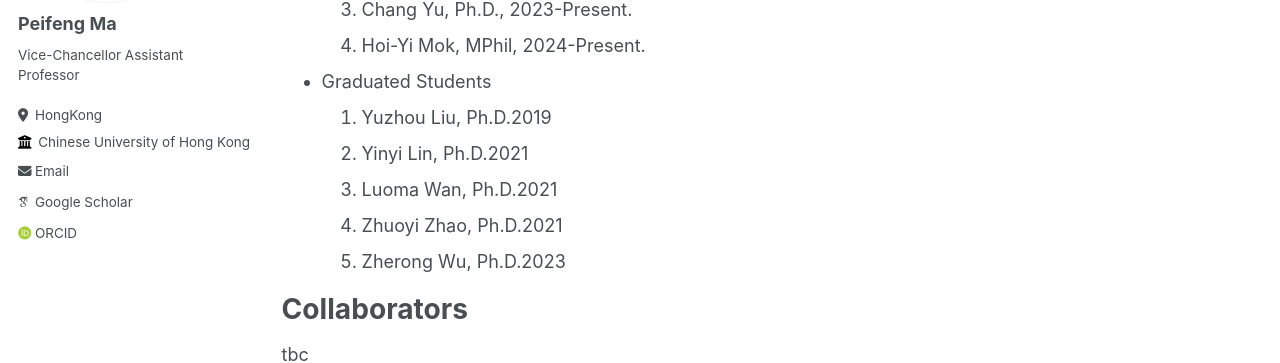
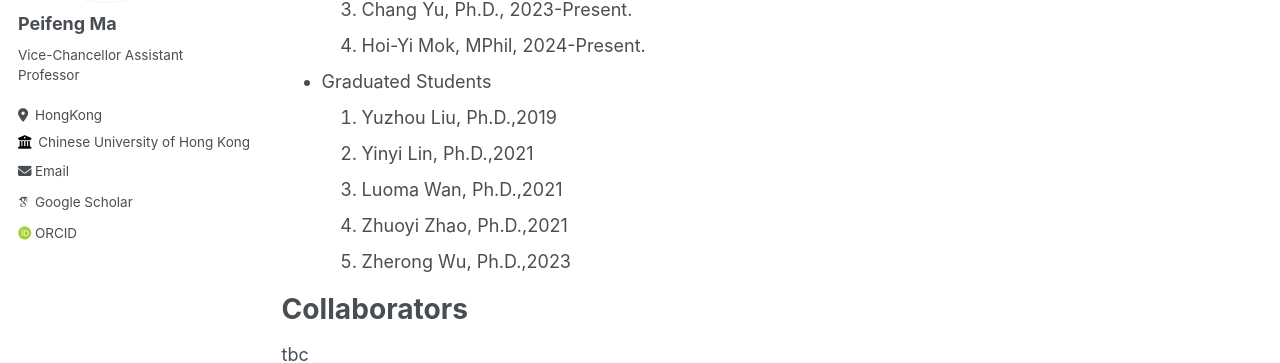
Before and after one commit to pfMA03/peifengMa, a Jekyll site: the page built from _teaching/2014-team-1.md, in a window 1280 px wide and 1331 px high. Shown: the part 258-621 px from the top of the window. Built offline with Jekyll 4.4.1, drawn with Linux system fonts in a browser that asks for light colours; some web fonts are replaced.

```diff
--- a/_teaching/2014-team-1.md
+++ b/_teaching/2014-team-1.md
@@ -9,11 +9,11 @@ permalink: /teaching/2014-team-1
  1. Chang Yu, Ph.D., 2023-Present.
  1. Hoi-Yi Mok, MPhil, 2024-Present.
 * Graduated Students
- 1. Yuzhou Liu, Ph.D.2019
- 1. Yinyi Lin, Ph.D.2021
- 1. Luoma Wan, Ph.D.2021
- 1. Zhuoyi Zhao, Ph.D.2021
- 1. Zherong Wu, Ph.D.2023
+ 1. Yuzhou Liu, Ph.D.,2019
+ 1. Yinyi Lin, Ph.D.,2021
+ 1. Luoma Wan, Ph.D.,2021
+ 1. Zhuoyi Zhao, Ph.D.,2021
+ 1. Zherong Wu, Ph.D.,2023
 
 Collaborators
 ======
```
